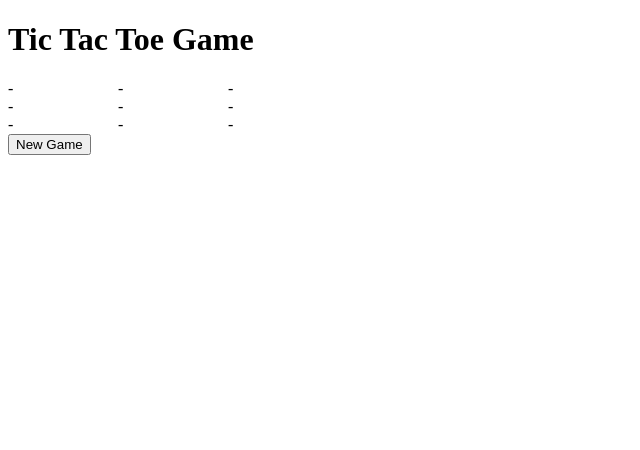
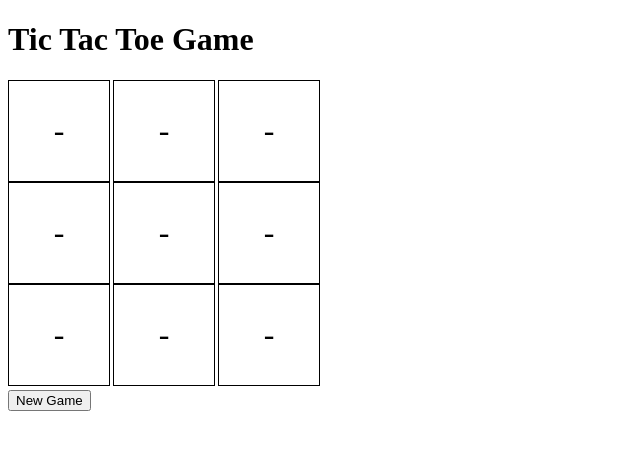
Before and after one commit to shubhamurkude79/tic-tac-toe, an Angular app: page / in a window 1280 px wide. Shown: the top 450 px of the page, without its empty margins (0-640 px from the left). Built offline with nearby package versions, Linux system fonts and the light colour scheme.

Commit message:
styling added for a type of winning combination line created

```diff
--- a/src/app/board/board.component.scss
+++ b/src/app/board/board.component.scss
@@ -1,5 +1,61 @@
 .board {
+    position: relative;
     display: grid;
     grid-template-columns: repeat(3, 100px);
-    gap: 10px;
+    grid-template-rows: repeat(3, 100px);
+    gap: 5px;
   }
+
+  .cell {
+    width: 100px;
+    height: 100px;
+    display: flex;
+    align-items: center;
+    justify-content: center;
+    font-size: 2rem;
+    border: 1px solid #000;
+    position: relative;
+  }
+
+  .winning-line {
+    position: absolute;
+    background-color: red;
+    height: 5px;
+    width: 0;
+    transition: width 0.5s ease-in-out;
+  }
+
+  .horizontal-line {
+    width: 300px;
+    top: 50%;
+    left: 0;
+  }
+
+  .vertical-line {
+    height: 300px;
+    width: 5px;
+    left: 50%;
+  }
+
+  .diagonal-line {
+    width: 300px;
+    height: 5px;
+  }
+
+  .diagonal-line-left {
+    transform: rotate(45deg);
+    top: 50px;
+    left: 0;
+  }
+
+  .diagonal-line-right {
+    transform: rotate(-45deg);
+    top: 50px;
+    right: 0;
+  }
+
+  .status {
+    margin-top: 20px;
+    font-size: 1.5em;
+    color: green;
+  }
--- a/src/app/game-status/game-status.component.scss
+++ /dev/null
@@ -1,5 +0,0 @@
-.status {
-    margin-top: 20px;
-    font-size: 1.5em;
-    color: green;
-  }
```
